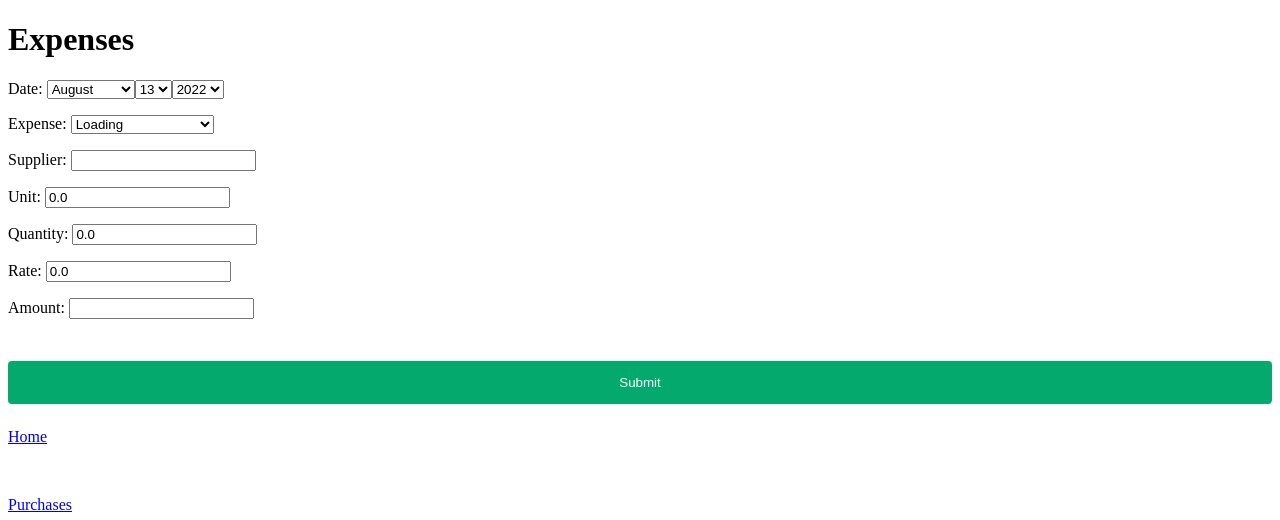
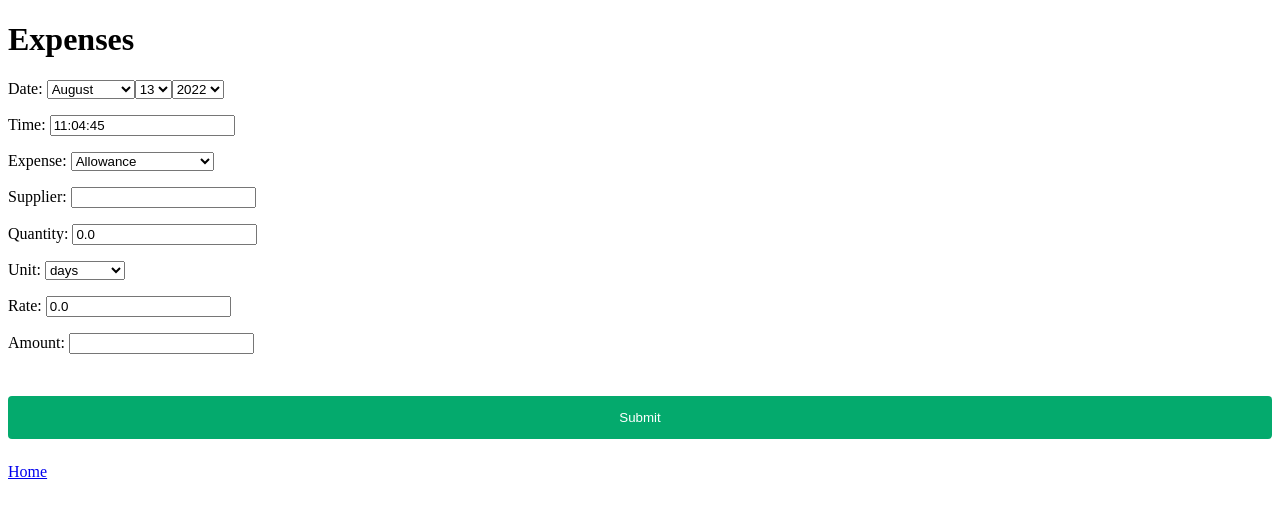
Before and after one commit to jakobwamani/kamanyire_2022, a Django app: page /expense/ in a window 1280 px wide. Shown: the top 520 px of the page. Run offline with Django 3.2, Linux system fonts and the light colour scheme; parts of the project's set-up code (start-up, migrations or seed data) failed here and were passed over.

Commit message:
rectifying_expenses

```diff
--- a/feedsite/feedwork/forms.py
+++ b/feedsite/feedwork/forms.py
@@ -15,9 +15,9 @@ RAW_MATERIAL_CHOICES = (("maize_bran" , "maize bran"),("cotton", "cotton")
 ,("layers_premix" , "layers premix"),("brown_salt","brown_salt"),("shells" , "shells"),("meat_boaster" , "meat boaster"),("egg_boaster" ,"egg boaster"))
 # creating a form
 
-expense_categories = (	("Loading","Loading")
-						,("Offloading","Offloading")
-						,("Allowance","Allowance")
+expense_categories = (
+
+						("Allowance","Allowance")
 						,("Overtime_allowance","Overtime_allowance")
 						,("Milling","Milling")
 						,("Lunch_Allowance","Lunch_Allowance")
@@ -32,6 +32,14 @@ expense_categories = (	("Loading","Loading")
 						,("Electricity","Electricity")
 						,("Accounting","Accounting")
 					 )
+
+expense_units = (
+				("days","days")
+				,("kilograms","kilograms")
+				,("per_route","per_route")
+				,("lumpsum","lumpsum")
+				,("numbers","numbers")
+				)
 class RawMaterialForm(forms.ModelForm):
 	YEARS= [x for x in range(2000,2030)]
 	# date = forms.DateField(widget=forms.SplitDateTimeWidget(),initial=timezone.now())
@@ -67,20 +75,21 @@ class RawMaterialForm(forms.ModelForm):
 class ExpenseForm(forms.ModelForm):
 	YEARS= [x for x in range(2000,2030)]
 	date = forms.DateField(label='Date', widget=forms.SelectDateWidget(years=YEARS),initial=timezone.now())
-    #birth_date= forms.DateField(label='What is your birth date?', widget=forms.SelectDateWidget(years=YEARS))
+
+	time = forms.TimeField(initial=timezone.now())
 	expense = forms.ChoiceField(choices = expense_categories)
 	supplier = forms.CharField(max_length= 50)
-	unit = forms.DecimalField(max_digits=10, decimal_places=3 , initial=0.0)
+	unit = forms.ChoiceField(choices = expense_units)
 	quantity = forms.DecimalField(max_digits=10, decimal_places=3 , initial=0.0)
 	rate = forms.DecimalField(max_digits=10, decimal_places=3 , initial=0.0)
 	amount = forms.DecimalField(
-        widget=calculation.FormulaInput('unit*quantity*rate') )
+        widget=calculation.FormulaInput('quantity*rate') )
 
 	class Meta:
 		# specify model to be used
 		model = Expenses
 		# exclude = ["amount","fullamount",]
-		fields = ["date","expense","supplier","unit","quantity","rate","amount"]
+		fields = ["date","time","expense","supplier","quantity","unit","rate","amount"]
 
 #supply form
 class SupplyForm(forms.ModelForm):
--- a/feedsite/feedwork/models.py
+++ b/feedsite/feedwork/models.py
@@ -67,8 +67,8 @@ class Product(models.Model):
 		return '{}'.format(self.date)
 
 class RawMaterialQuantities(models.Model):
-	date = models.DateField(default=datetime.date.today())
-	time = models.TimeField(default=timezone.now())
+	date = models.DateField()
+	time = models.TimeField()
 	maize_bran = models.DecimalField(max_digits=10, decimal_places=3 , default=0.0 , null=True)
 	cotton = models.DecimalField(max_digits=10, decimal_places=3 , default=0.0, null=True)
 	sun_flower = models.DecimalField(max_digits=10, decimal_places=3 , default=0.0, null=True)
@@ -92,8 +92,8 @@ class RawMaterialQuantities(models.Model):
 		return '{}'.format(self.date)
 
 class ProductQuantities(models.Model):
-	date = models.DateField(default=datetime.date.today())
-	time = models.TimeField(default=timezone.now())
+	date = models.DateField()
+	time = models.TimeField()
 	broilers_marsh = models.DecimalField(max_digits=10, decimal_places=3 , default=0.0)
 	chick_marsh = models.DecimalField(max_digits=10, decimal_places=3 , default=0.0)
 	pig_marsh = models.DecimalField(max_digits=10, decimal_places=3 , default=0.0)
@@ -164,10 +164,11 @@ class RawMaterialSales(models.Model):
 		return '{}'.format(self.date)
 
 class Expenses(models.Model):
-	date = models.DateTimeField()
+	date = models.DateField()
+	time = models.TimeField()
 	expense = models.CharField(max_length = 50)
 	supplier = models.CharField(max_length= 50)
-	unit = models.DecimalField(max_digits=10, decimal_places=3 , default=0.0)
+	unit = models.CharField(max_length= 50)
 	quantity = models.DecimalField(max_digits=10, decimal_places=3 , default=0.0)
 	rate = models.DecimalField(max_digits=10, decimal_places=3 , default=0.0)
 	amount = models.DecimalField(max_digits = 10 , decimal_places=3 , default = 0.0)
@@ -201,7 +202,7 @@ class RawMaterialProfits(models.Model):
 
 class ProductProfits(models.Model):
 	date = models.DateField(default=datetime.date.today())
-	time = models.TimeField(default=timezone.now())
+	time = models.TimeField(default=timezone.now)
 	broilers_marsh = models.DecimalField(max_digits=10, decimal_places=3 , default=0.0)
 	chick_marsh = models.DecimalField(max_digits=10, decimal_places=3 , default=0.0)
 	pig_marsh = models.DecimalField(max_digits=10, decimal_places=3 , default=0.0)
--- a/feedsite/feedwork/templates/feedwork/view_expenses.html
+++ b/feedsite/feedwork/templates/feedwork/view_expenses.html
@@ -37,6 +37,7 @@ input[type=submit] {
 
                     <tr>
                         <th>Supply Id</th>
+                        <th>Date</th>
                         <th>Expense</th>
                         <th>Supplier</th>
                         <th>Unit</th>
@@ -50,15 +51,14 @@ input[type=submit] {
                     {% for expense in daily_expenses %}
                     <tr>
                         <td>{{ expense.id}} </td>
+                        <td>{{ expense.date }}</td>
                         <td>{{ expense.expense }} </td>
                         <td>{{ expense.supplier }}</td>
                         <td>{{ expense.unit }}</td>
                         <td>{{ expense.quantity }}</td>
                         <td>{{ expense.rate }}</td>
-                        <!-- <td>{{ expense.unit }}</td> -->
+                        <td>{{ expense.amount }}</td>
 
-
-                        <td>{{ expense.total }}</td>
 
                         <td><a href="../update_expenses/?id={{ expense.id }}">Update</a></td>
                         <td><a href="../delete_expenses/?id={{ expense.id }}">Delete</a></td>
```
Also changed, not shown: feedsite/db.sqlite3, feedsite/feedwork/migrations/0001_initial.py.
